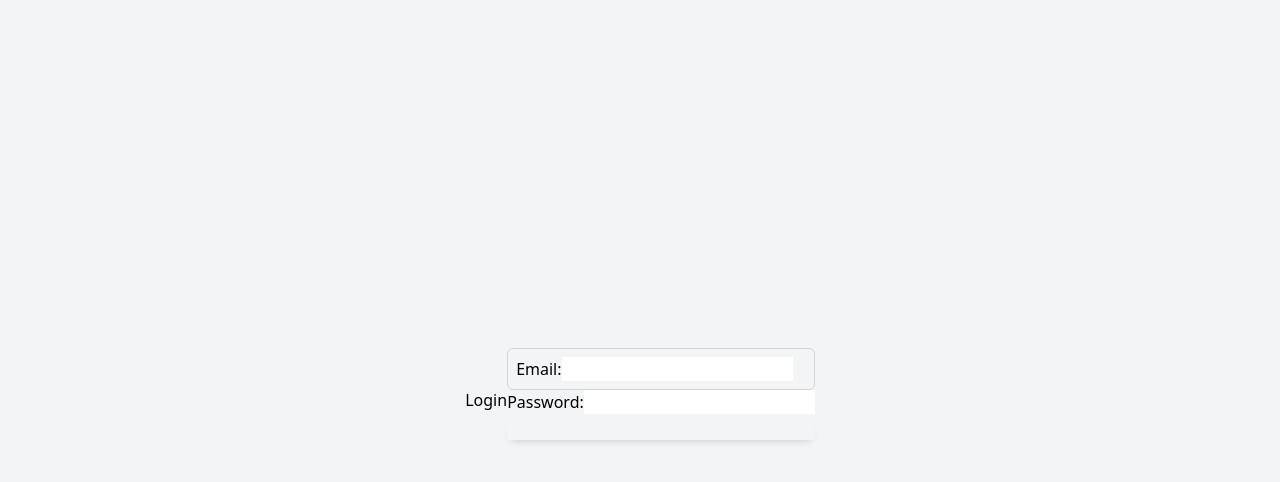
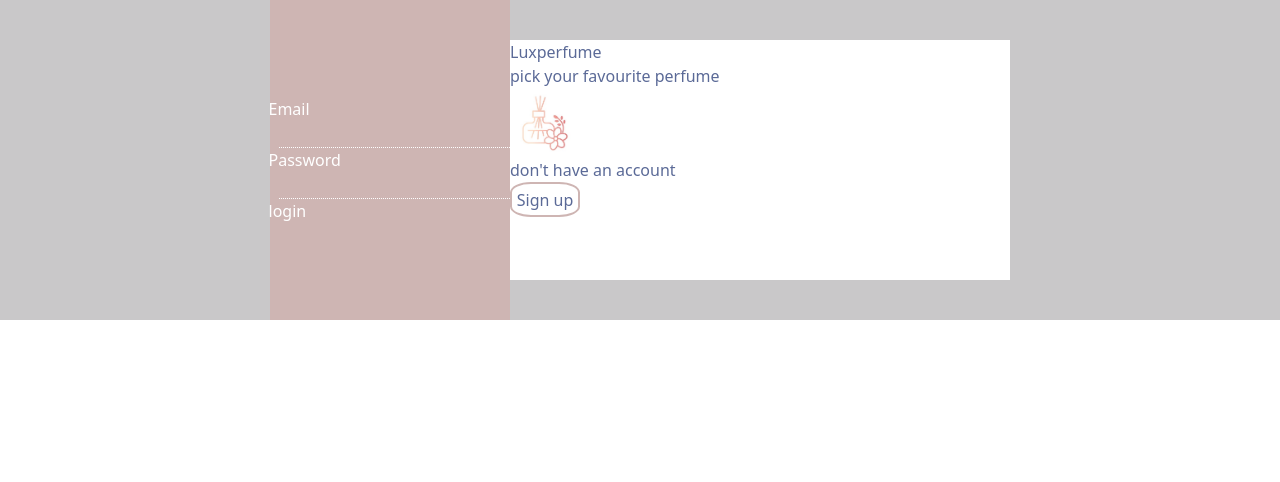
Before and after one commit to AlaaZaiter/Perfumes-Frontend, a React (Create React App) app: page /login in a window 1280 px wide. Shown: the top 482 px of the page. Built offline with nearby package versions, Linux system fonts and the light colour scheme.

Commit message:
editingDashboard

```diff
--- a/src/ComponentCSS/login.css
+++ b/src/ComponentCSS/login.css
@@ -1,159 +1,43 @@
-/* Import Google font - Poppins */
-@import url("https://fonts.googleapis.com/css2?family=Poppins:wght@200;300;400;500;600;700&display=swap");
-* {
-  margin: 0;
-  padding: 0;
-  box-sizing: border-box;
-  font-family: "Poppins",
-    sans-serif;
+.flex{
+    background-color: #C9C8C9;
+    justify-content: center;
+    align-items: center;
+    height: auto;
+    width: auto;
 }
-body {
-  min-height: 100vh;
-  display: flex;
-  align-items: center;
-  justify-content: center;
-  background: #f0faff;
+.column1{
+    background-color: #CEB5B3;
+    height: 320px;
+    width:240px;
+    justify-content: center;
+    align-items: center;
+    color: white;
+    display:flex;
 }
-.wrapper {
-  position: relative;
-  max-width: 470px;
-  width: 100%;
-  border-radius: 12px;
-  padding: 20px
-    30px
-    120px;
-  background: #4070f4;
-  box-shadow: 0
-    5px
-    10px
-    rgba(
-      0,
-      0,
-      0,
-      0.1
-    );
-  overflow: hidden;
+.email,.pass{
+  background: none;
+  border-bottom: 1px dotted white;
+  outline: none;
+  color: white;
+  padding: 1px;
+  margin-left: 10px;
 }
-.form.login {
-  position: absolute;
-  left: 50%;
-  bottom: -86%;
-  transform: translateX(
-    -50%
-  );
-  width: calc(
-    100% +
-      220px
-  );
-  padding: 20px
-    140px;
-  border-radius: 50%;
-  height: 100%;
-  background: #fff;
-  transition: all
-    0.6s
-    ease;
+.column1 label{
+    margin-top: 50px;
 }
-.wrapper.active
-  .form.login {
-  bottom: -15%;
-  border-radius: 35%;
-  box-shadow: 0 -5px
-    10px rgba(0, 0, 0, 0.1);
+.column2{
+    background-color: white;
+    width: 500px;
+    height: 240px;
+    color: #5B6A97;
 }
-.form
-  header {
-  font-size: 30px;
-  text-align: center;
-  color: #fff;
-  font-weight: 600;
-  cursor: pointer;
+.sign-Up-Button{
+border-radius: 30%;
+border: 2px solid #CEB5B3;
+width: 70px;
+height: 35px;
+
 }
-.form.login
-  header {
-  color: #333;
-  opacity: 0.6;
+.loginImage{
+width: 70px;
 }
-.wrapper.active
-  .form.login
-  header {
-  opacity: 1;
-}
-.wrapper.active
-  .signup
-  header {
-  opacity: 0.6;
-}
-.wrapper
-  form {
-  display: flex;
-  flex-direction: column;
-  gap: 20px;
-  margin-top: 40px;
-}
-form
-  input {
-  height: 60px;
-  outline: none;
-  border: none;
-  padding: 0
-    15px;
-  font-size: 16px;
-  font-weight: 400;
-  color: #333;
-  border-radius: 8px;
-  background: #fff;
-}
-.form.login
-  input {
-  border: 1px
-    solid
-    #aaa;
-}
-.form.login
-  input:focus {
-  box-shadow: 0
-    1px 0
-    #ddd;
-}
-form
-  .checkbox {
-  display: flex;
-  align-items: center;
-  gap: 10px;
-}
-.checkbox
-  input[type="checkbox"] {
-  height: 16px;
-  width: 16px;
-  accent-color: #fff;
-  cursor: pointer;
-}
-form
-  .checkbox
-  label {
-  cursor: pointer;
-  color: #fff;
-}
-form a {
-  color: #333;
-  text-decoration: none;
-}
-form
-  a:hover {
-  text-decoration: underline;
-}
-form
-  input[type="submit"] {
-  margin-top: 15px;
-  padding: none;
-  font-size: 18px;
-  font-weight: 500;
-  cursor: pointer;
-}
-.form.login
-  input[type="submit"] {
-  background: #4070f4;
-  color: #fff;
-  border: none;
-}
--- a/src/Pages/Login.jsx
+++ b/src/Pages/Login.jsx
@@ -1,8 +1,7 @@
 import axios from "axios";
 import { useEffect, useState } from "react";
-import { useNavigate } from "react-router-dom";
-
-
+import { useNavigate, Link  } from "react-router-dom";
+import css from "../ComponentCSS/login.css";
 function Login() {
   const [email, setEmail] = useState("");
   const [password, setPassword] = useState("");
@@ -10,63 +9,77 @@
   const navigate = useNavigate();
   const validateInput = () => {
     if (!email || !password) {
-      setError("Email and Password are required >:(");
+      setError("Email and Password are required");
       return false;
     }
-
     return true;
   };
-
   useEffect(() => {
     if (sessionStorage.getItem("authToken")) {
       navigate("/");
     }
   }, [navigate]);
-
   const handleSubmit = async (e) => {
     e.preventDefault();
     if (!validateInput()) return;
-
     try {
       const response = await axios.post(`${process.env.REACT_APP_URL}/user/login`, {
         email,
         password,
       });
-      console.log(response.data);
-      sessionStorage.setItem("authToken", response.data.data.token);
+      if (response.data && response.data.data) {
+        const token = response.data.data;
+        sessionStorage.setItem("authToken", token);
+        localStorage.setItem('authToken', token);
         navigate("/");
+      } else {
+        setError("Invalid response from server");
+      }
     } catch (error) {
-      setError(error.response.data.message);
+      setError(error.message);
     }
   };
+  return (
+    <div className="flex">
 
-  return (
-    <div className="flex items-center justify-center min-h-screen bg-gray-100">
-      <h2> Login   </h2>
       {error && <p className="error-message">{error}</p>}
+       <div className="column1">
          <form onSubmit={handleSubmit}>
-        <div className="w-full p-2 border border-gray-300 rounded-md placeholder:font-light placeholder:text-gray-500">
-          <label>Email:</label>
+            <label className="email-label" >Email</label>
               <input
               type="email"
               value={email}
               onChange={(e) => setEmail(e.target.value)}
+              className="email"
+
               />
-        </div>
-        <div className="form-input">
-          <label>Password:</label>
+            <br></br>
+             <label>Password</label>
               <input
               type="password"
               value={password}
               onChange={(e) => setPassword(e.target.value)}
-            className=""
+              className="pass"
+
               />
+             <br></br>
+           <button type="submit" className="">
+            login
+          </button>
+         </form>
         </div>
 
-        <button type="submit" className="mb-3 inline-block w-full rounded px-6 pb-2 pt-2.5 text-xs font-medium uppercase leading-normal text-white shadow-[0_4px_9px_-4px_rgba(0,0,0,0.2)] transition duration-150 ease-in-out hover:shadow-[0_8px_9px_-4px_rgba(0,0,0,0.1),0_4px_18px_0_rgba(0,0,0,0.2)] focus:shadow-[0_8px_9px_-4px_rgba(0,0,0,0.1),0_4px_18px_0_rgba(0,0,0,0.2)] focus:outline-none focus:ring-0 active:shadow-[0_8px_9px_-4px_rgba(0,0,0,0.1),0_4px_18px_0_rgba(0,0,0,0.2)]">
+        <div className="column2">
+         <h2> Luxperfume </h2>
+          <p>pick your favourite perfume</p>
+           <img  className= "loginImage"src="images/loginImage.jpg" alt="image" />
+           <p>don't have an account
+          {' '}</p>
+          <Link to="/register">
+           <button className="sign-Up-Button">Sign up</button>
+          </Link>
+        </div>
 
-        </button>
-      </form>
     </div>
   );
 }
```
Also changed, not shown: public/images/loginImage.jpg (added). Lines whose indentation alone changed are shown as unchanged.
